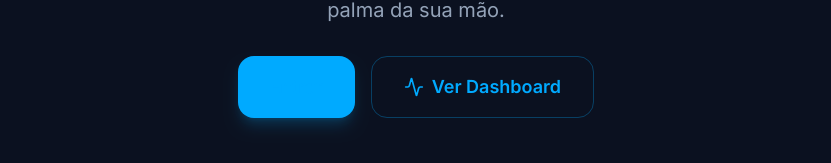
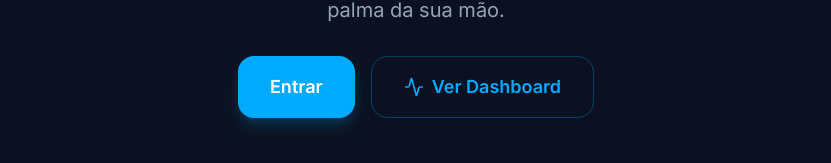
Before and after one commit to TE0d3v/Aplica-es-Corporativas, a Next.js app: page / in a window 1280 px wide. Shown: the part 423-586 px from the top of the page, without its empty margins (224-1055 px from the left). Built offline with nearby package versions, Linux system fonts and the light colour scheme.

Commit message:
fix button "entrar"

```diff
--- a/src/app/page.tsx
+++ b/src/app/page.tsx
@@ -22,7 +22,7 @@ export default function Home() {
         </p>
 
         <div className="flex flex-col sm:flex-row gap-4 justify-center">
-          <Button size="lg"><Link href="/login" className="text-ws-accent-blue font-semibold hover:underline">Entrar</Link></Button>
+          <Button size="lg"><Link href="/login" className="text-ws-accent-white font-semibold hover:underline">Entrar</Link></Button>
           <Button variant="outline" size="lg" className="flex gap-2">
             <Activity className="w-5 h-5" />
             Ver Dashboard
```
